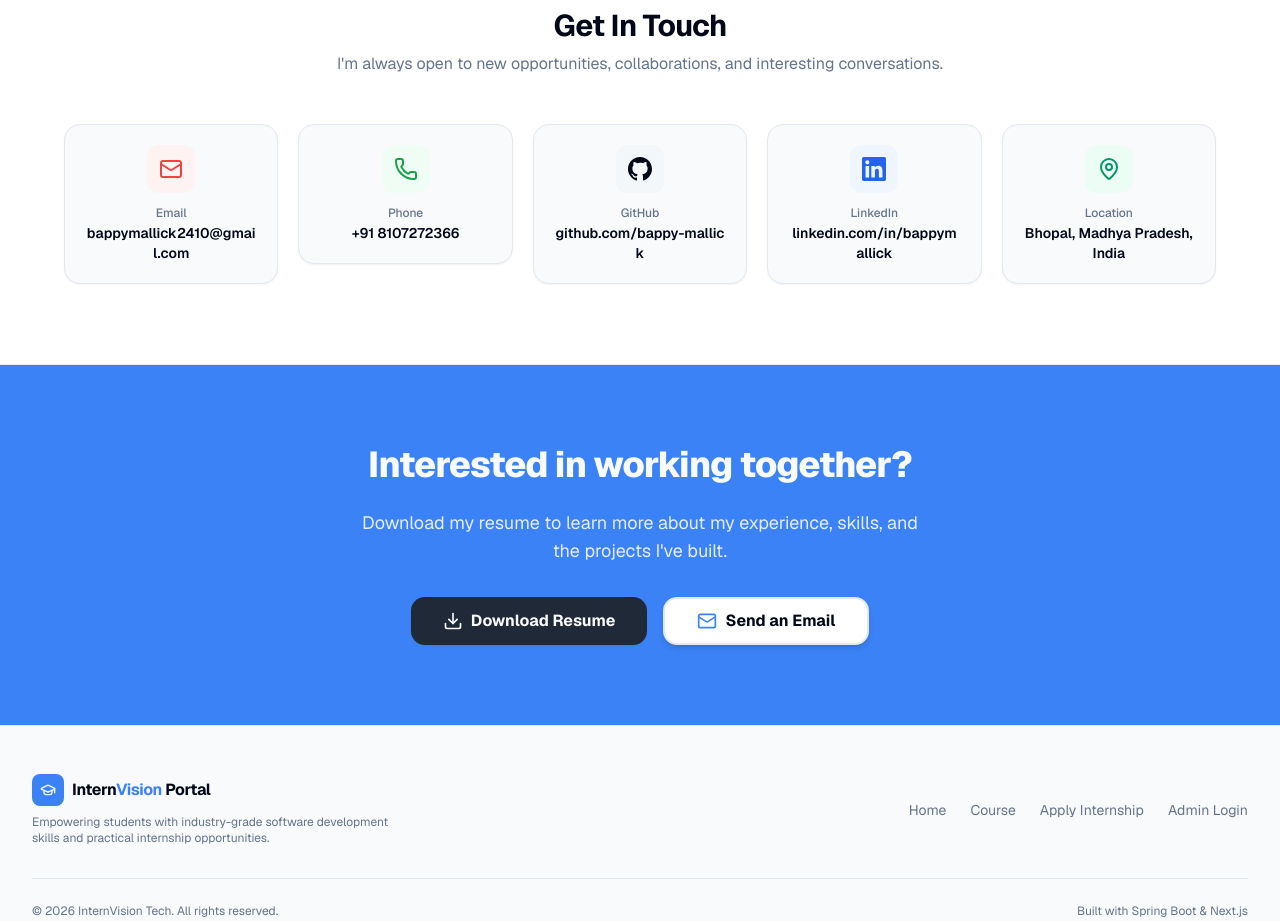
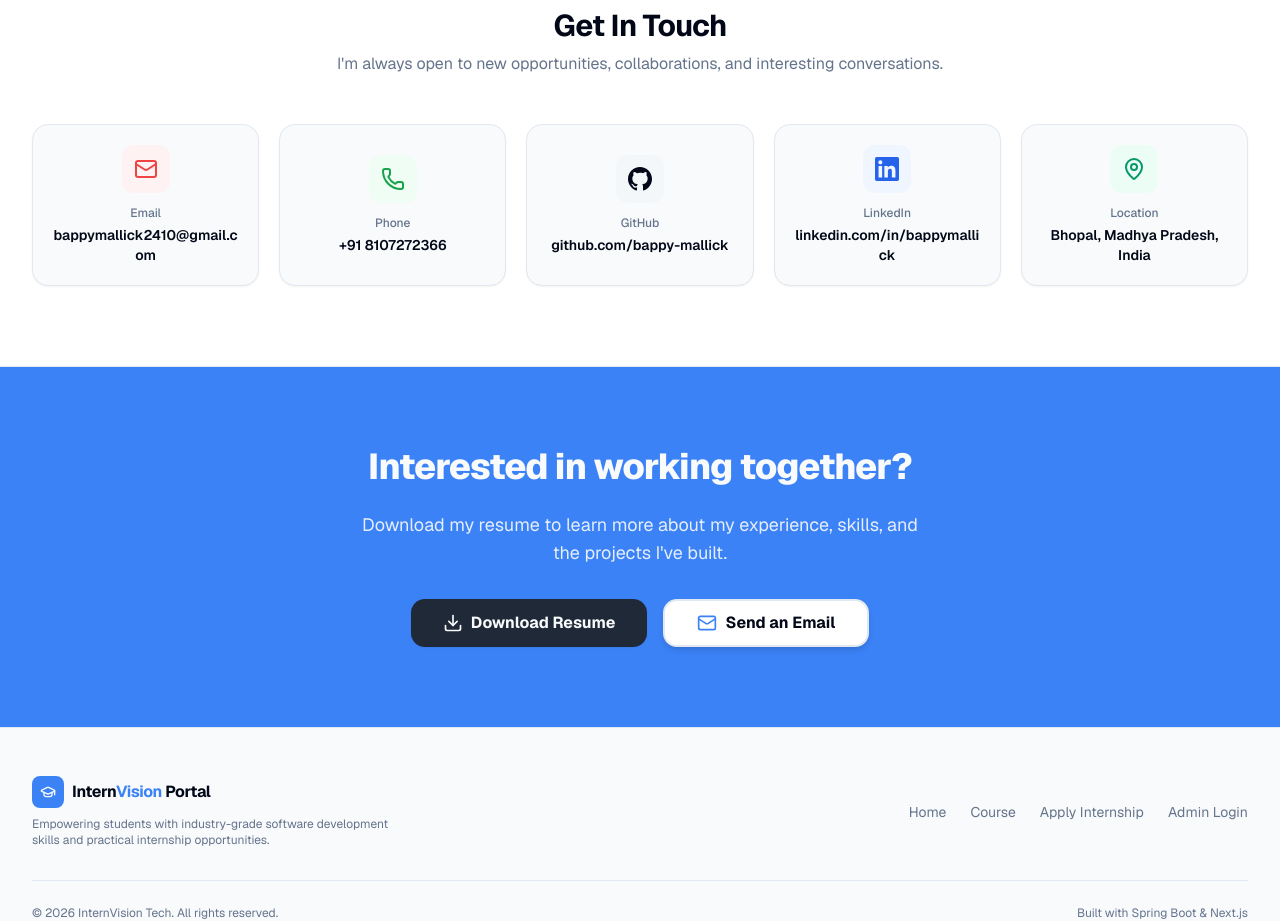
Before and after one commit to bappy-mallick/internvision-portal, a Next.js app in the folder frontend/: page /about in a window 1280 px wide. Shown: the part 4260-5181 px from the top of the page. Built offline with nearby package versions, Linux system fonts and the light colour scheme; no server answers.

Commit message:
fix: fix contact cards alignment - equal height, clean word-break, full-width grid

```diff
--- a/frontend/src/app/about/page.tsx
+++ b/frontend/src/app/about/page.tsx
@@ -660,24 +660,27 @@ export default function AboutPage() {
             title="Get In Touch"
             subtitle="I'm always open to new opportunities, collaborations, and interesting conversations."
           />
-          <div className="grid grid-cols-1 sm:grid-cols-2 lg:grid-cols-5 gap-5 max-w-6xl mx-auto">
+          <div className="grid grid-cols-1 sm:grid-cols-2 lg:grid-cols-5 gap-5">
             {contactLinks.map(({ icon: Icon, label, value, href, iconColor, bg }) => {
               const card = (
                 <Card
-                  className={`p-5 flex flex-col items-center gap-3 text-center transition-all duration-200 hover:shadow-md hover:scale-[1.02] ${
+                  className={`h-full p-5 flex flex-col items-center justify-center gap-3 text-center transition-all duration-200 hover:shadow-md hover:scale-[1.02] ${
                     href ? "cursor-pointer" : ""
                   }`}
                 >
                   <div
-                    className={`h-12 w-12 flex items-center justify-center rounded-[12px] ${bg}`}
+                    className={`h-12 w-12 flex items-center justify-center rounded-[12px] shrink-0 ${bg}`}
                   >
                     <Icon className={`h-6 w-6 ${iconColor}`} />
                   </div>
-                  <div>
+                  <div className="w-full">
                     <p className="text-xs text-muted-foreground font-medium">
                       {label}
                     </p>
-                    <p className="text-sm font-semibold text-foreground mt-0.5 break-all">
+                    <p
+                      className="text-xs sm:text-sm font-semibold text-foreground mt-1 [word-break:break-word] leading-snug"
+                      title={value}
+                    >
                       {value}
                     </p>
                   </div>
@@ -692,11 +695,12 @@ export default function AboutPage() {
                   href={href}
                   target={isDirectLink ? undefined : "_blank"}
                   rel={isDirectLink ? undefined : "noopener noreferrer"}
+                  className="h-full flex flex-col"
                 >
                   {card}
                 </a>
               ) : (
-                <div key={label}>{card}</div>
+                <div key={label} className="h-full flex flex-col">{card}</div>
               );
             })}
           </div>
```
